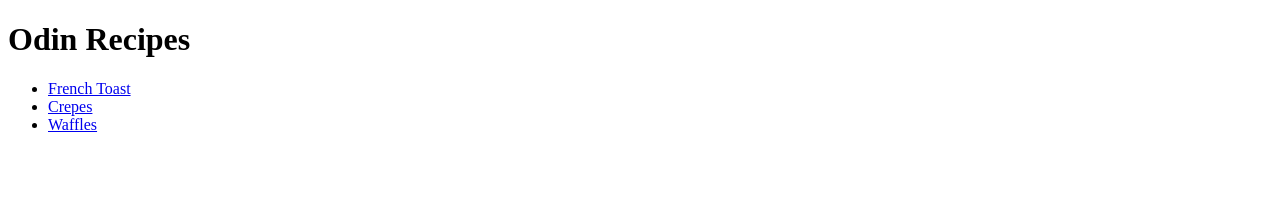
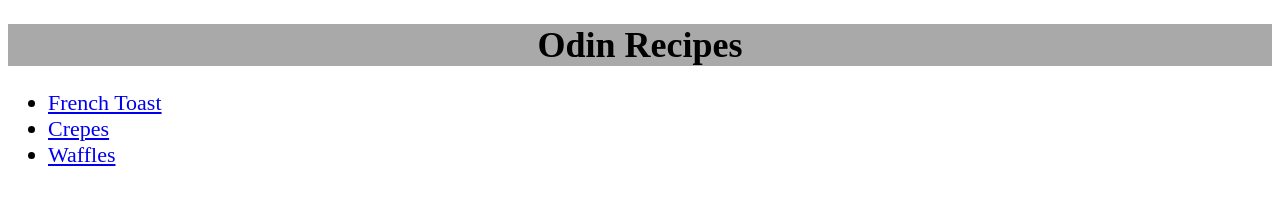
Before and after one commit to ardalum/odin-recipes, a plain HTML site: page index.html in a window 1280 px wide. Drawn offline with Linux system fonts and the light colour scheme.

Commit message:
Add styles

```diff
--- a/index.html
+++ b/index.html
@@ -3,14 +3,15 @@
     <head>
         <meta charset="utf-8">
         <title>Odin Recipes</title>
+        <link rel="stylesheet" href="styles.css">
     </head>
 
     <body>
         <h1> Odin Recipes</h1>
         <ul>
-            <li><a href="recipes/frenchtoast.html">French Toast</a></li>
-            <li><a href="recipes/crepes.html">Crepes</a></li>
-            <li><a href="recipes/waffles.html">Waffles</a></li>
+            <li class="recipes"><a href="recipes/frenchtoast.html">French Toast</a></li>
+            <li class="recipes"><a href="recipes/crepes.html">Crepes</a></li>
+            <li class="recipes"><a href="recipes/waffles.html">Waffles</a></li>
         </ul>
 
     </body>
--- /dev/null
+++ b/styles.css
@@ -0,0 +1,14 @@
+body head {
+    font-family: Verdana, "Times New Roman", sans-serif;
+}
+
+h1 {
+    text-align: center;
+    background-color: darkgray;
+    color: black;
+    font-size: 36px;
+}
+
+.recipes {
+    font-size: 22px;
+}
```
